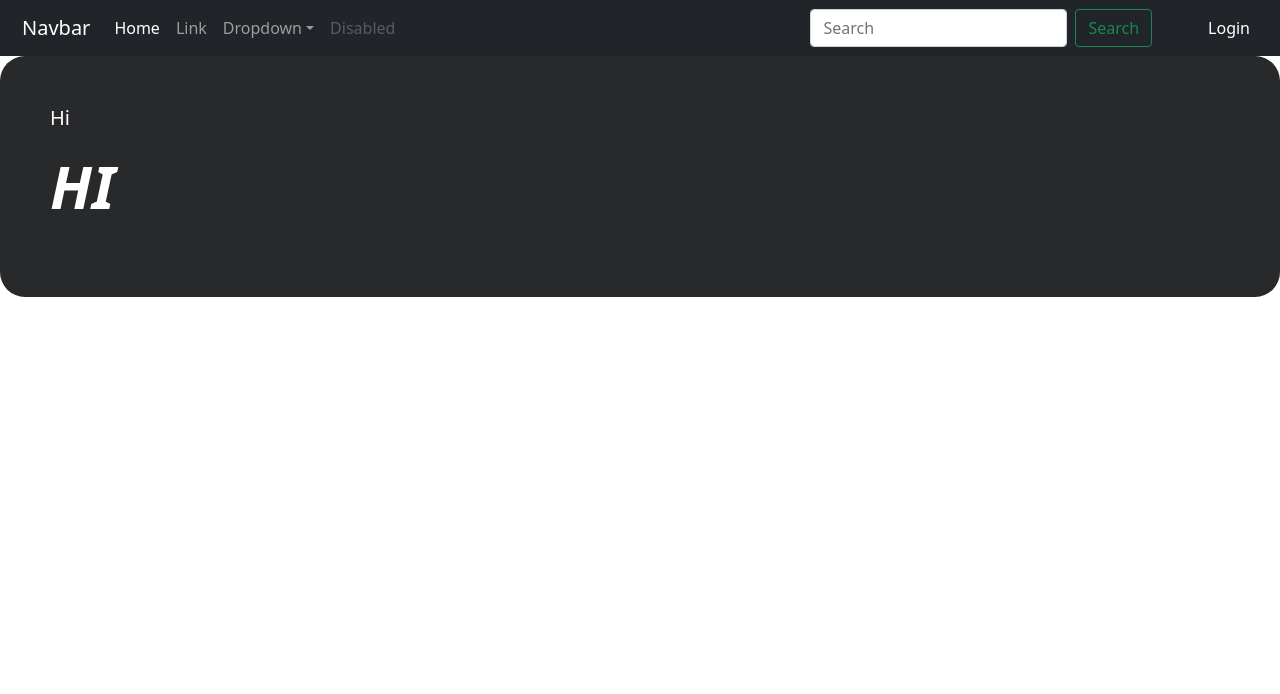
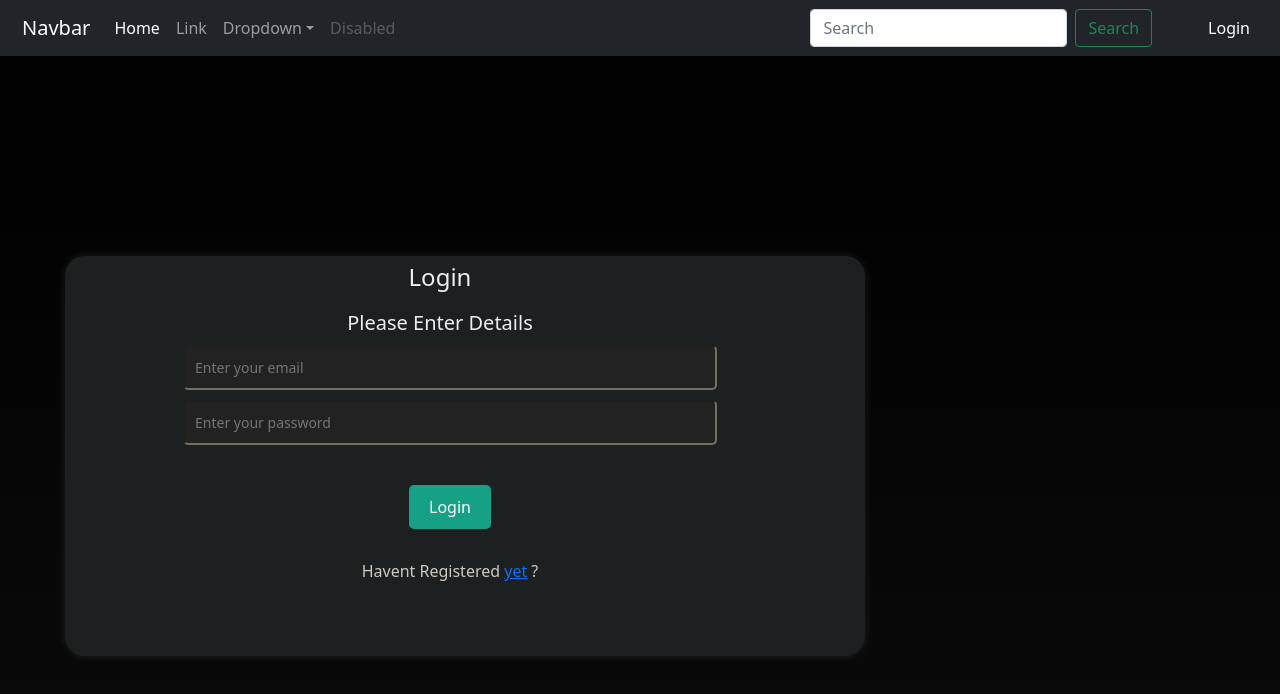
Before and after one commit to ABDULLAHHG/Mobile-Recommendation-System, a React (Create React App) app in the folder website/client/: page /Login in a window 1280 px wide. Shown: the top 694 px of the page. Built offline with nearby package versions, Linux system fonts and the light colour scheme.

Commit message:
Add Route for Home , Login and Register Pages

```diff
--- a/website/client/src/App.css
+++ b/website/client/src/App.css
@@ -19,7 +19,7 @@
   /* background: rgba(0, 0, 0, 0.5);
    */
   background: linear-gradient(to bottom, rgb(0, 0, 0), rgb(10, 10, 10 , 0.95));
-  overflow: hidden;
+
   color: #cecac3;
 }
 
@@ -71,7 +71,7 @@
 .about-chatbot h1 {
   transition: transform 0.4s ease-in-out;
   font-size: 24px;
-  margin-bottom: 80px;
+  margin-bottom: 20px;
   color: #eee;}
 .about-chatbot h1:hover{
   transform: scale(1.1);
@@ -87,6 +87,8 @@
 .about-chatbot p {
   font-size: 16px;
   /* color: #ccc; */
+  transform: translate(10px, -50px);
+
 
 }
 i{
@@ -184,7 +186,6 @@
   display: flex;
   justify-content: center;
   align-items: center;
-  overflow: hidden;
   z-index: 999;  transition: transform 0.3s ease-in-out, box-shadow 0.3s ease-in-out;
 }
 
--- a/website/client/src/App.js
+++ b/website/client/src/App.js
@@ -1,8 +1,8 @@
-import './App.css';
 import React, { useState } from "react";
-import {Header , Container , Hero} from './components/index'
+import {Header , Container , Hero } from './components/index'
+import {Home , Login , Register} from './Pages/index'
 import {BrowserRouter as Router , Route , Routes} from 'react-router-dom'
-
+import './App.css'
 function App() {
   const [userEmail , setUserEmail] = useState("")
   const [userPassword , setUserPassword] = useState("")
@@ -17,21 +17,25 @@
                            'userPassword' : userPassword})
     }).then({
 
-    })
-  }
+  })}
 
   return (
-  <div>
+    <div>
+    <div>
     <div>
       <Router>
         <Header/>
         <Container>
-        <Hero/>
+          <Routes>
+            <Route path='/Home' element={<Home/>}/>
+            <Route path='/Login' element={<Login/>}/>
+            <Route path='/Register' element={<Register/>}/>
+          </Routes>
         </Container>
       </Router>
     </div>
   </div>
-
+  </div>
   );
 }
 
```
